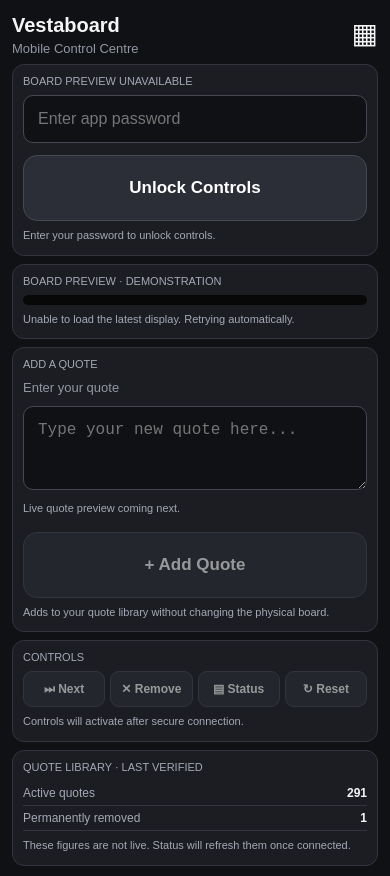
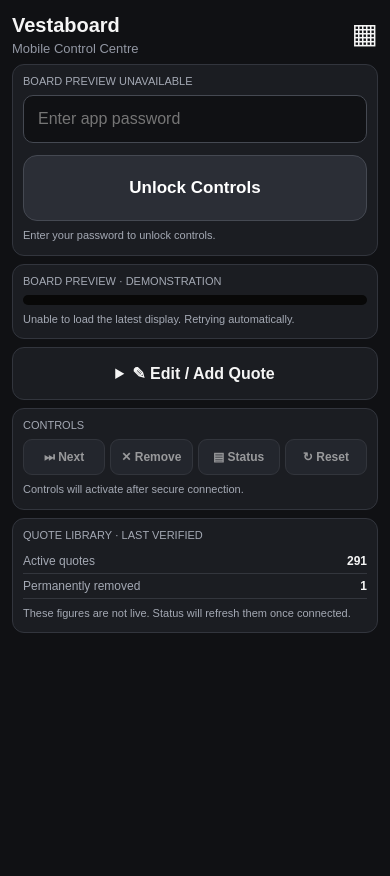
Before and after one commit to AJHazell64/AJHazell64.github.io, a plain HTML site: page vestaboard/index.html in a window 390 px wide. After the commit the page ends 844 px from the top, so only its background shows below. Drawn offline with Linux system fonts and the light colour scheme; no server answers.

Commit message:
Make quote editor collapsible on mobile

```diff
--- a/vestaboard/index.html
+++ b/vestaboard/index.html
@@ -122,8 +122,15 @@ button small{display:block;font-size:12px;font-weight:normal;color:#a4a9b4;margi
 </section>
 
 
-<section class="panel" id="quoteEditor">
-  <div class="heading">ADD A QUOTE</div>
+
+<details class="panel" id="quoteEditor">
+  <summary style="cursor:pointer;text-align:center;
+    font-weight:bold;padding:6px">
+    ✎ Edit / Add Quote
+  </summary>
+  <div style="margin-top:12px">
+    <div class="heading">ADD A QUOTE</div>
+
 
   <label for="quoteInput" class="subtitle">
     Enter your quote
@@ -150,11 +157,14 @@ button small{display:block;font-size:12px;font-weight:normal;color:#a4a9b4;margi
     + Add Quote
   </button>
 
+
   <div class="notice">
     Adds to your quote library without
     changing the physical board.
   </div>
-</section>
+  </div>
+</details>
+
 
 
 <section class="panel">
```
